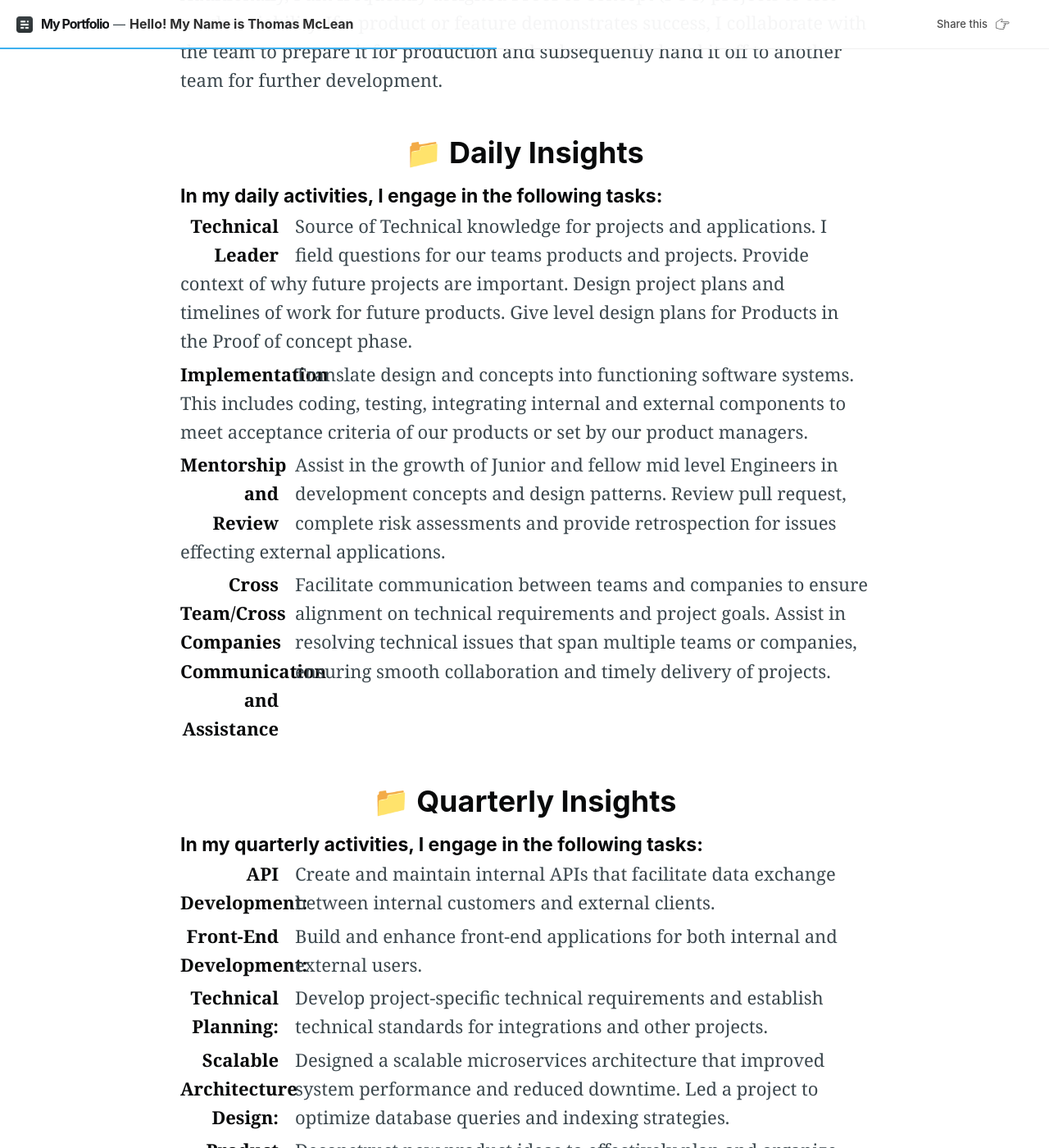
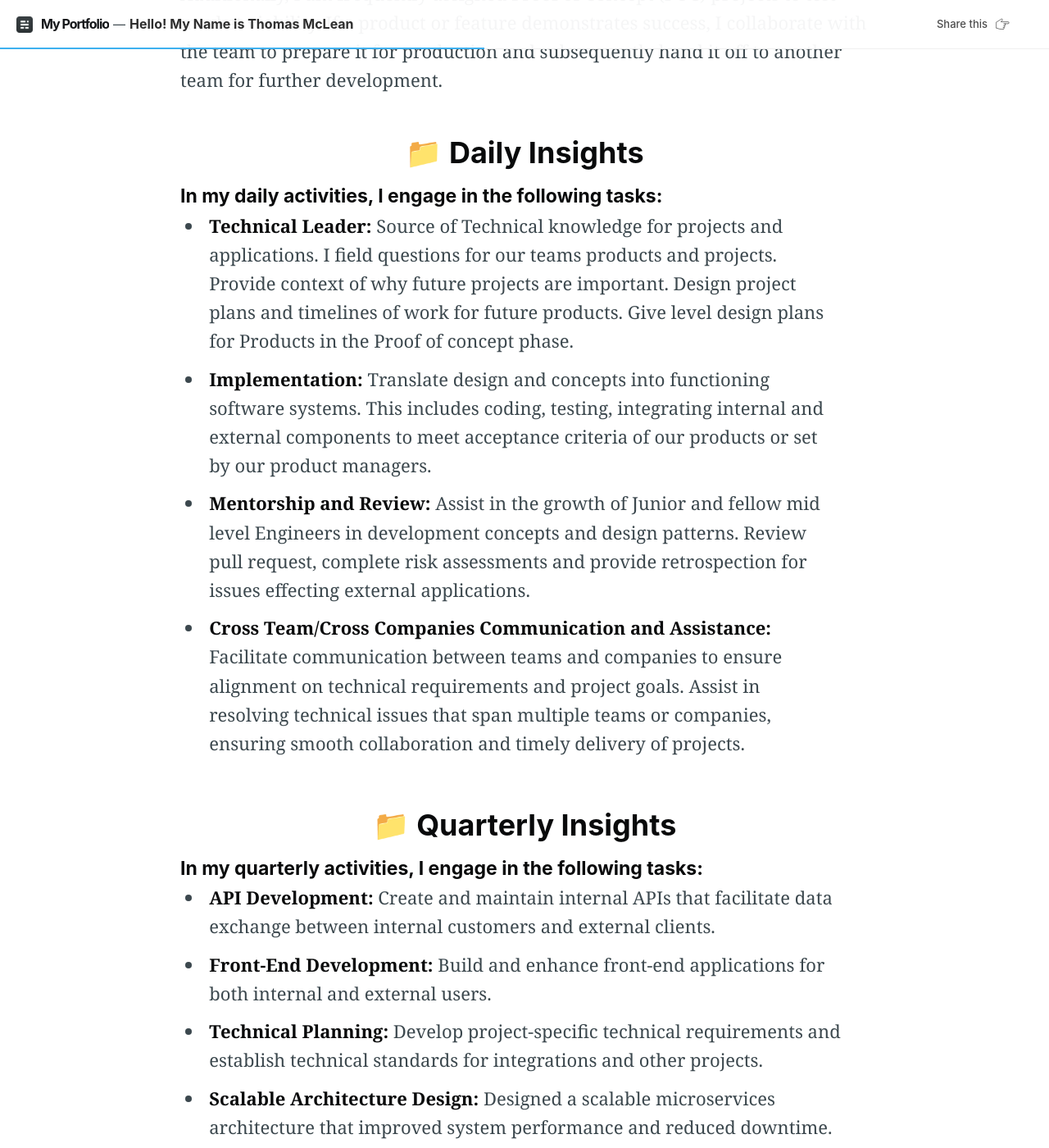
Before and after one commit to Thomasmclean993/Portfolio-site, a Jekyll site: the page built from _posts/2025-07-31-welcome.md, in a window 1280 px wide and 1400 px high, scrolled down 2072 px. Shown: the whole window at 82% size. Built offline with Jekyll 4.4.1, drawn with Linux system fonts in a browser that asks for light colours; nearby versions of some CDN libraries; comment, search, counter and statistics services are not loaded; some of the changed text lies outside the part shown.

```diff
--- a/_posts/2025-07-31-welcome.md
+++ b/_posts/2025-07-31-welcome.md
@@ -54,69 +54,69 @@
 </header>
 <h6>In my daily activities, I engage in the following tasks:</h6>
 
-<dl>
+<ul>
   <div class="insight-card">
-    <dt><strong>Technical Leader</strong></dt>
-    <dd>Source of Technical knowledge for projects and applications. I field questions for our teams products and projects. Provide context of why future projects are important. Design project plans and timelines of work for future products. Give level design plans for Products in the Proof of concept phase.</dd>
+    <li><strong>Technical Leader:</strong>
+    Source of Technical knowledge for projects and applications. I field questions for our teams products and projects. Provide context of why future projects are important. Design project plans and timelines of work for future products. Give level design plans for Products in the Proof of concept phase.</li>
   </div>
   <div class="insight-card">
-    <dt><strong>Implementation</strong></dt>
-    <dd>Translate design and concepts into functioning software systems. This includes coding, testing, integrating internal and external components to meet acceptance criteria of our products or set by our product managers.</dd>
+    <li><strong>Implementation:</strong>
+    Translate design and concepts into functioning software systems. This includes coding, testing, integrating internal and external components to meet acceptance criteria of our products or set by our product managers.</li>
   </div>
   <div class="insight-card">
-    <dt><strong>Mentorship and Review</strong></dt>
-    <dd>Assist in the growth of Junior and fellow mid level Engineers in development concepts and design patterns. Review pull request, complete risk assessments and provide retrospection for issues effecting external applications.</dd>
+    <li><strong>Mentorship and Review:</strong>
+    Assist in the growth of Junior and fellow mid level Engineers in development concepts and design patterns. Review pull request, complete risk assessments and provide retrospection for issues effecting external applications.</li>
   </div>
   <div class="insight-card">
-    <dt><strong>Cross Team/Cross Companies Communication and Assistance</strong></dt>
-    <dd>Facilitate communication between teams and companies to ensure alignment on technical requirements and project goals. Assist in resolving technical issues that span multiple teams or companies, ensuring smooth collaboration and timely delivery of projects.</dd>
+    <li><strong>Cross Team/Cross Companies Communication and Assistance:</strong>
+    Facilitate communication between teams and companies to ensure alignment on technical requirements and project goals. Assist in resolving technical issues that span multiple teams or companies, ensuring smooth collaboration and timely delivery of projects.</li>
   </div>
-</dl>
+</ul>
 
 <header>
   <h2 id="insights">📁 Quarterly Insights</h2>
 </header>
 <h6>In my quarterly activities, I engage in the following tasks:</h6>
 
-<dl>
+<ul>
   <div class="insight-card">
-    <dt><strong>API Development:</strong></dt>
-    <dd>Create and maintain internal APIs that facilitate data exchange between internal customers and external clients.</dd>
+    <li><strong>API Development:</strong>
+    Create and maintain internal APIs that facilitate data exchange between internal customers and external clients.</li>
   </div>
   <div class="insight-card">
-    <dt><strong>Front-End Development:</strong></dt>
-    <dd>Build and enhance front-end applications for both internal and external users.</dd>
+    <li><strong>Front-End Development:</strong>
+    Build and enhance front-end applications for both internal and external users.</li>
   </div>
   <div class="insight-card">
-    <dt><strong>Technical Planning:</strong></dt>
-    <dd>Develop project-specific technical requirements and establish technical standards for integrations and other projects.</dd>
+    <li><strong>Technical Planning:</strong>
+    Develop project-specific technical requirements and establish technical standards for integrations and other projects.</li>
   </div>
   <div class="insight-card">
-    <dt><strong>Scalable Architecture Design:</strong></dt>
-    <dd>Designed a scalable microservices architecture that improved system performance and reduced downtime. Led a project to optimize database queries and indexing strategies.</dd>
+    <li><strong>Scalable Architecture Design:</strong>
+    Designed a scalable microservices architecture that improved system performance and reduced downtime. Led a project to optimize database queries and indexing strategies.</li>
   </div>
   <div class="insight-card">
-    <dt><strong>Product Ideation:</strong></dt>
-    <dd>Deconstruct new product ideas to effectively plan and organize technical work across multiple applications.</dd>
+    <li><strong>Product Ideation:</strong>
+    Deconstruct new product ideas to effectively plan and organize technical work across multiple applications.</li>
   </div>
-</dl>
+</ul>
 
 <header>
   <h2 id="insights">📁 Achievements</h2>
 </header>
 <h6>My Recent Achievements</h6>
 
-<dl>
+<ul>
   <div class="insight-card">
-    <dt><strong>Gateway API Solution</strong></dt>
-    <dd>My team was previously paying ~$300,000 annually for a Gateway API that enabled our application to connect to two vendors. After a cost-to-time analysis, I designed and implemented a solution that allowed our team to cancel the contract and eliminate this expense.</dd>
+    <li><strong>Gateway API Solution:</strong>
+    My team was previously paying ~$300,000 annually for a Gateway API that enabled our application to connect to two vendors. After a cost-to-time analysis, I designed and implemented a solution that allowed our team to cancel the contract and eliminate this expense.</li>
   </div>
   <div class="insight-card">
-    <dt><strong>Application Monitoring</strong></dt>
-    <dd>Leadership has directed that our team will no longer use Grafana and Sentry for monitoring applications in the future. To ensure application health, product performance, and efficient troubleshooting, I implemented logic to integrate our applications with Datadog, an observability platform.</dd>
+    <li><strong>Application Monitoring:</strong>
+    Leadership has directed that our team will no longer use Grafana and Sentry for monitoring applications in the future. To ensure application health, product performance, and efficient troubleshooting, I implemented logic to integrate our applications with Datadog, an observability platform.</li>
   </div>
   <div class="insight-card">
-    <dt><strong>Prior Authorization Status Check</strong></dt>
-    <dd>Previously, our team spent thousands of man hours manually contacting insurance companies to update statuses on prior authorizations. I developed an API to automate the retrieval of PA statuses, significantly reducing costs. This solution supports a product that generates over ~$20 million in revenue annually and saves the company millions in expenditures.</dd>
+    <li><strong>Prior Authorization Status Check:</strong>
+    Previously, our team spent thousands of man hours manually contacting insurance companies to update statuses on prior authorizations. I developed an API to automate the retrieval of PA statuses, significantly reducing costs. This solution supports a product that generates over ~$20 million in revenue annually and saves the company millions in expenditures.</li>
   </div>
-</dl>
+</ul>
```
Also changed, not shown: _posts/2025-08-27-task-management.md (added, +62 -0 lines), assets/images/task.gif (added), 3 other files.
